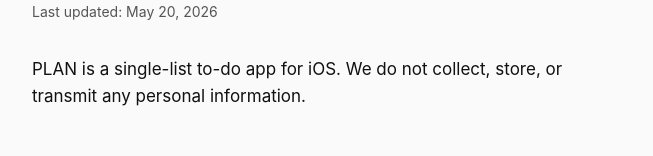
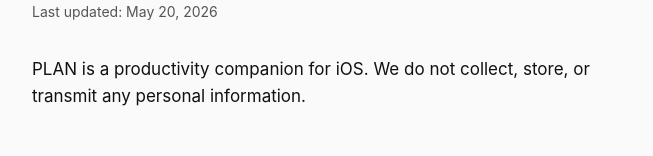
Before and after one commit to sethled/plan-app, a plain HTML site: page privacy.html in a window 1280 px wide. Shown: the part 168-324 px from the top of the page, without its empty margins (312-965 px from the left). Drawn offline with Linux system fonts and the light colour scheme.

Commit message:
Reposition privacy intro: "single-list to-do app" → "productivity companion"

```diff
--- a/privacy.html
+++ b/privacy.html
@@ -77,7 +77,7 @@
     <h1>Privacy Policy</h1>
     <p class="updated">Last updated: May 20, 2026</p>
 
-    <p>PLAN is a single-list to-do app for iOS. We do not collect, store, or transmit any personal information.</p>
+    <p>PLAN is a productivity companion for iOS. We do not collect, store, or transmit any personal information.</p>
 
     <h2>What we collect</h2>
     <p><strong>Nothing.</strong> PLAN has no user accounts, no analytics, no crash reporting, no advertising, and no third-party SDKs. There is no server to send data to.</p>
```
